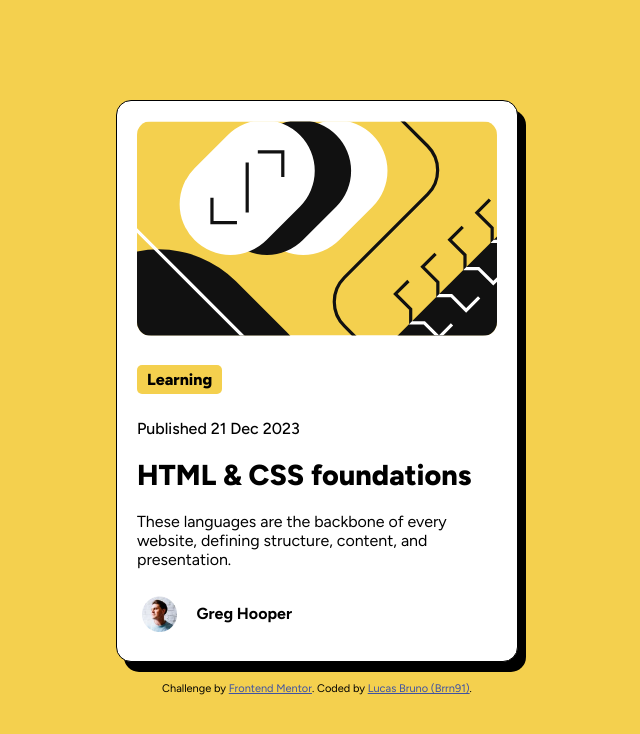
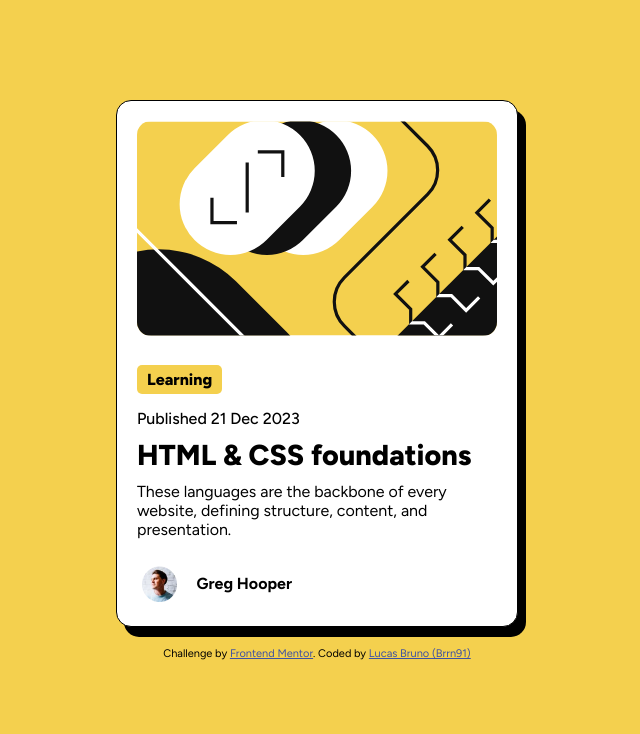
Before and after one commit to Brrn91/blog-preview-card-main, a plain HTML site: page index.html in a window 1280 px wide. Shown: the whole page, without its empty margins (323-963 px from the left). Drawn offline with Linux system fonts and the light colour scheme.

Commit message:
Updates
Updates no link do footer e tamanho do main e padding dos parágrafos

```diff
--- a/index.html
+++ b/index.html
@@ -28,7 +28,7 @@
   </main>
   <div class="attribution">
     Challenge by <a href="https://www.frontendmentor.io?ref=challenge" target="_blank">Frontend Mentor</a>.
-    Coded by <a href="#">Lucas Bruno (Brrn91)</a>.
+    Coded by <a href="https://github.com/Brrn91">Lucas Bruno (Brrn91)</a>
   </div>
 </body>
 
--- a/style.css
+++ b/style.css
@@ -23,7 +23,7 @@ body {
 main {
   background-color: var(--cor1);
   width: 400px;
-  height: 560px;
+  height: 525px;
   border: 1px solid black;
   border-radius: 15px;
   box-shadow: 8px 10px black;
@@ -36,13 +36,13 @@ img.up {
 }
 
 h1 {
-  padding: 20px 0px 0px 20px;
+  padding: 10px 0px 0px 20px;
   font-size: 1.8em;
   font-weight: 800;
 }
 
 p {
-  padding: 20px 20px 0px 20px;
+  padding: 10px 20px 0px 20px;
   font-weight: 500;
 }
 
@@ -56,6 +56,7 @@ p.destaque {
 }
 
 p.descricao {
+  padding: 10px 20px 0px 20px;
   font-weight: 400;
   font-size: 16px;
 }
```
